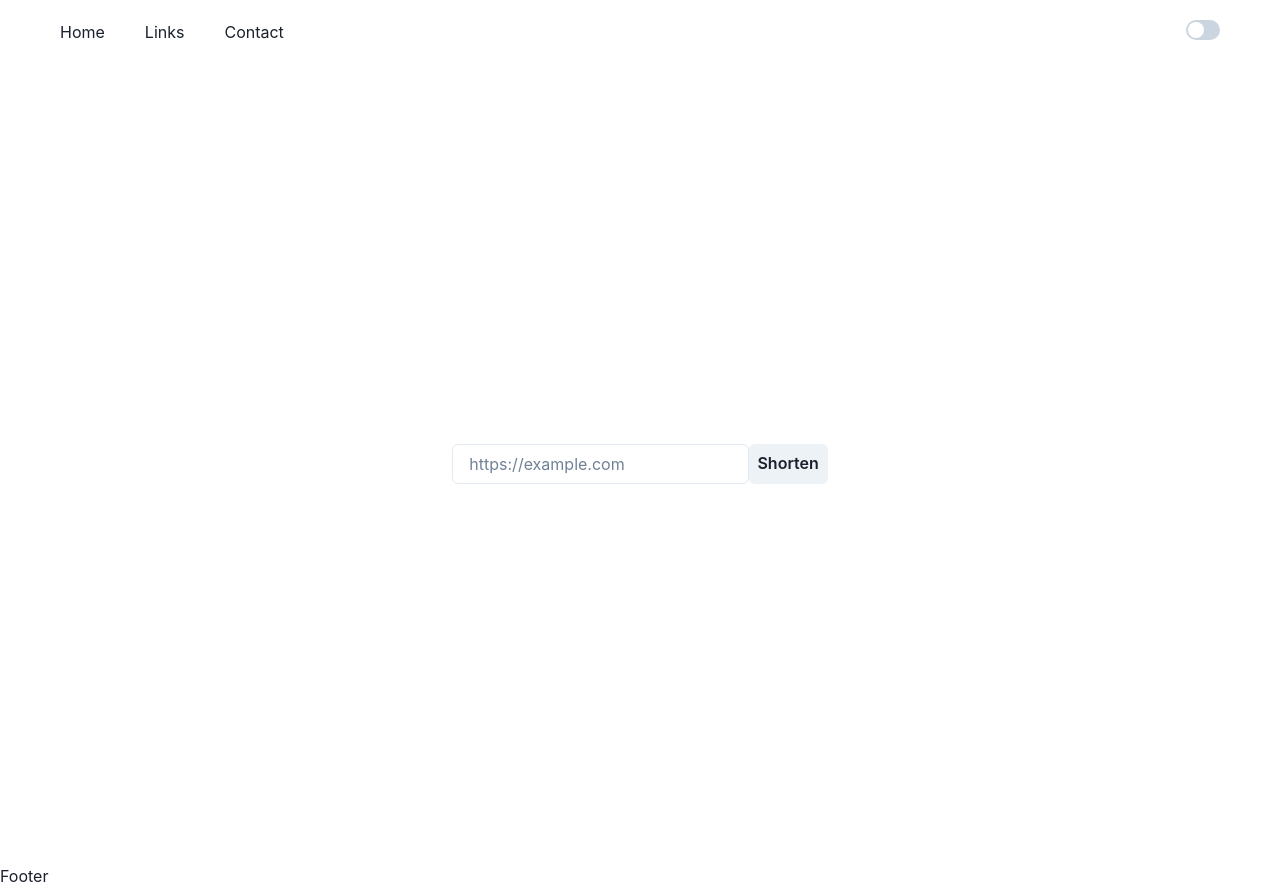
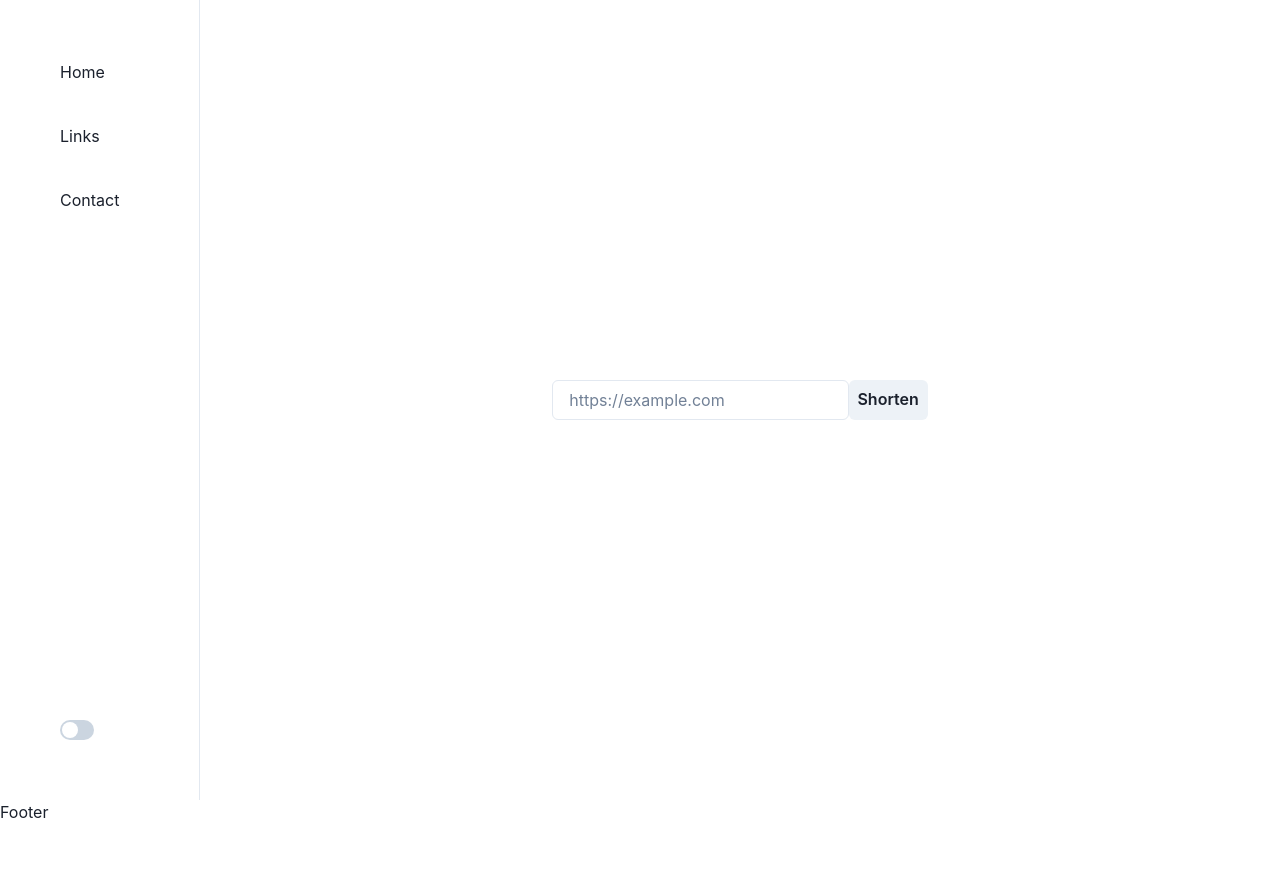
Before and after one commit to Abdulkareemoj/node-react-ts-docker, a React (Vite) app in the folder client/: page / in a window 1280 px wide. After the commit the page ends 824 px from the top, so only its background shows below. Built offline with nearby package versions, Linux system fonts and the light colour scheme; no server answers.

Commit message:
changed to a sidebar

```diff
--- a/client/src/components/Layout.tsx
+++ b/client/src/components/Layout.tsx
@@ -1,14 +1,17 @@
-import { Box } from '@chakra-ui/react';
+import { Box, Flex } from '@chakra-ui/react';
 import Navbar from './Navbar';
 import Footer from './Footer';
 // Pass the child props
 export default function Layout({ children }: { children: React.ReactNode }) {
   return (
-    <Box>
-      <Navbar />
-      <Box mx="20">{children}</Box>
-
+    <>
+      <Flex>
+        <Navbar />
+        <Box flex="1" mx="20">
+          {children}
+        </Box>
+      </Flex>
       <Footer />
-    </Box>
+    </>
   );
 }
--- a/client/src/components/Navbar.tsx
+++ b/client/src/components/Navbar.tsx
@@ -1,18 +1,20 @@
-import { useState } from 'react';
-import { useColorMode, Switch, Flex, Button, Spacer } from '@chakra-ui/react';
+import { useColorMode, Switch, Flex, Spacer } from '@chakra-ui/react';
 import { Link as ReactRouterLink } from 'react-router-dom';
-import { Link as ChakraLink, LinkProps } from '@chakra-ui/react';
+import { Link as ChakraLink } from '@chakra-ui/react';
 
-// export default function Navbar() {
 export default function Navbar() {
   const { colorMode, toggleColorMode } = useColorMode();
   const isDark = colorMode === 'dark';
 
   return (
-    <>
-      <Flex px="10">
-        {/* Desktop */}
-        <Flex>
+    <Flex
+      as="nav"
+      flexDirection="column"
+      p="10"
+      w="200px"
+      h="100vh"
+      borderRightWidth="1px"
+    >
       <ChakraLink as={ReactRouterLink} to="/" p="5">
         Home
       </ChakraLink>
@@ -22,7 +24,6 @@ export default function Navbar() {
       <ChakraLink as={ReactRouterLink} to="/contact" p="5">
         Contact
       </ChakraLink>
-        </Flex>
       <Spacer />
       <Switch
         color="green"
@@ -31,7 +32,5 @@ export default function Navbar() {
         p="5"
       />
     </Flex>
-    </>
   );
 }
-// }
```
Lines whose indentation alone changed are shown as unchanged.
